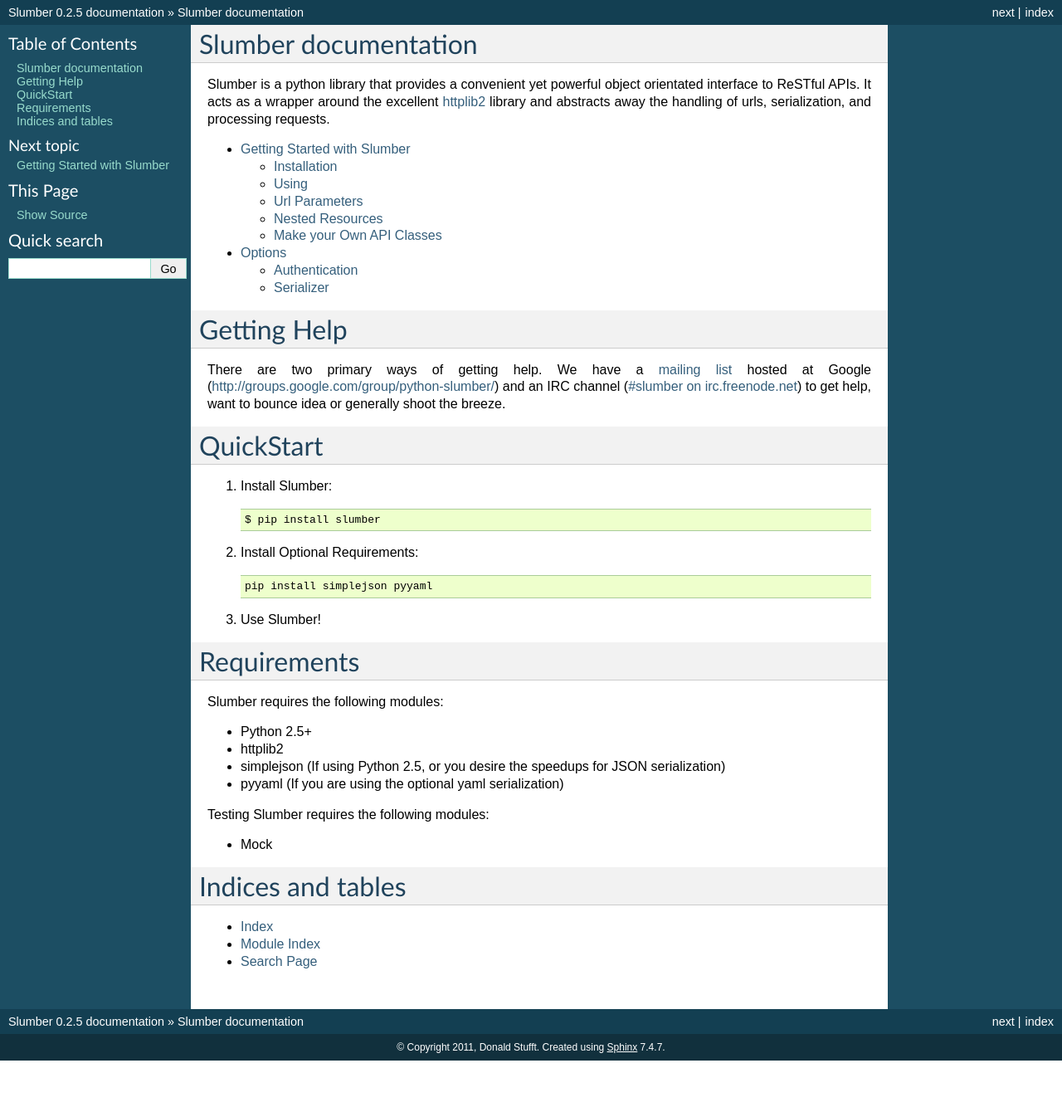
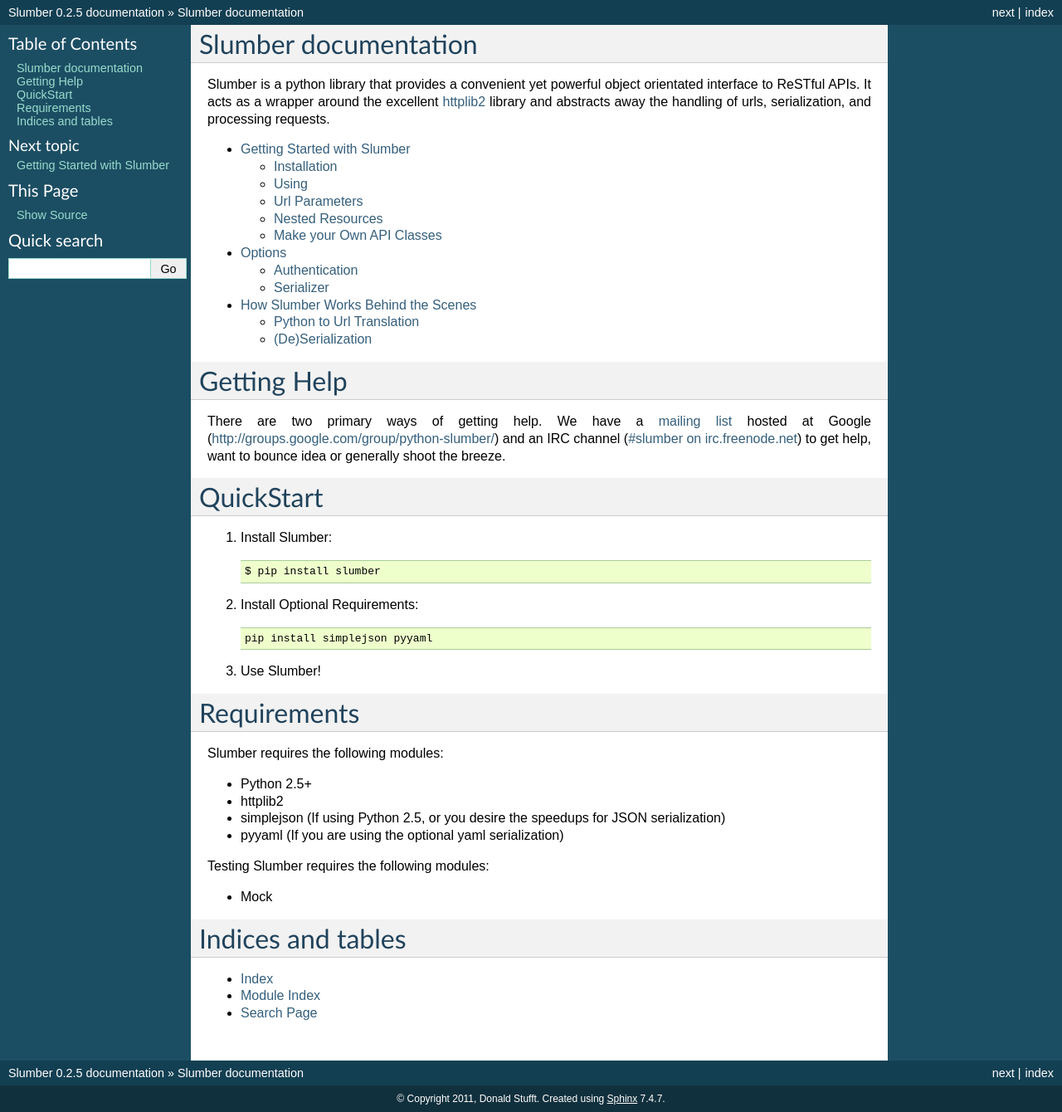
Before and after one commit to samgiles/slumber, a Sphinx documentation site: the page built from docs/index.rst, in a window 1280 px wide. Shown: the whole page at 83% size. Built offline with Sphinx 7.4.7, drawn with Linux system fonts in a browser that asks for light colours; before the commit the page ends 1278 px from its top, so only the background shows below that; some of the changed lines change nothing that is shown.

Commit message:
added a doc section to explain the inner workers of slumber a little better

```diff
--- /dev/null
+++ b/docs/howitworks.rst
@@ -0,0 +1,48 @@
+How Slumber Works Behind the Scenes
+===================================
+
+Behind the scenes slumber is really 2 things. It is a translator from python code
+into urls, and it is a serializer/deserializer helper.
+
+Python to Url Translation
+-------------------------
+
+The Url Translation portion of slumber is fairly simple but powerful. It is
+basically a list of url fragments that get joined together.
+
+In the call::
+
+    >>> api.note.get()
+
+Slumber translates this by adding the url value for ``api`` (say http://slumber.in/api/v1/)
+with the url value for note. The url value for an attribute is equal to it's name, so
+in this case slumber essentially does ``"http://slumber.in/api/v1/" + "note"``,
+
+The same holds true when you pass in an ID to a resource. It just adds another
+segment to the url list.
+
+This means that in this call::
+
+    >>> api.note(1).get()
+
+Slumber translates it to::
+
+    >>> "http://slumber.in/api/v1/" + "note" + "/" + str(1)
+
+Nested Resources follow the same principle.
+
+The other part of an url that Slumber translates is kwargs to ``get()``, ``post()``,
+``put()``, ``delete()`` into query string params. This again is a fairly simple
+operation which then get's added to the end of the url.
+
+The Final portion of Slumber's Python to HTTP is that the first arg passed to
+each of the HTTP functions is serialized, and then passed into the HTTP request
+as the body of the request.
+
+(De)Serialization
+-----------------
+
+Slumber also has a built in Serialization framework. This is a fairly simple wrapper
+around (simple)json and/or pyyaml that controls setting the correct content-type
+on a request, and will automatically serialize or deserialize any incoming or outgoing
+request body.
--- a/docs/index.rst
+++ b/docs/index.rst
@@ -13,6 +13,7 @@
 
    tutorial
    options
+   howitworks
 
 Getting Help
 ============
```
